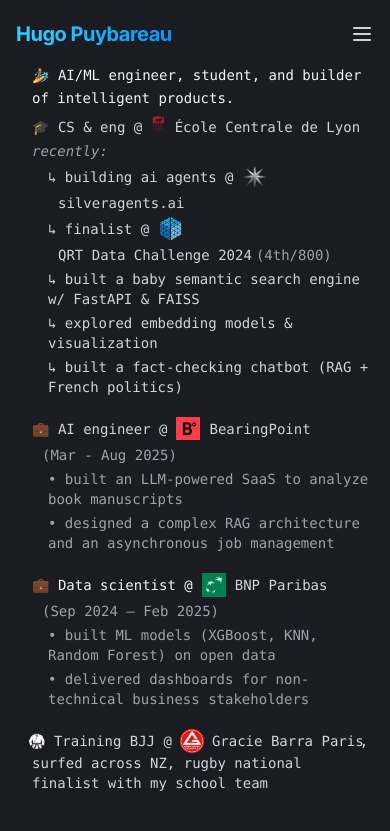
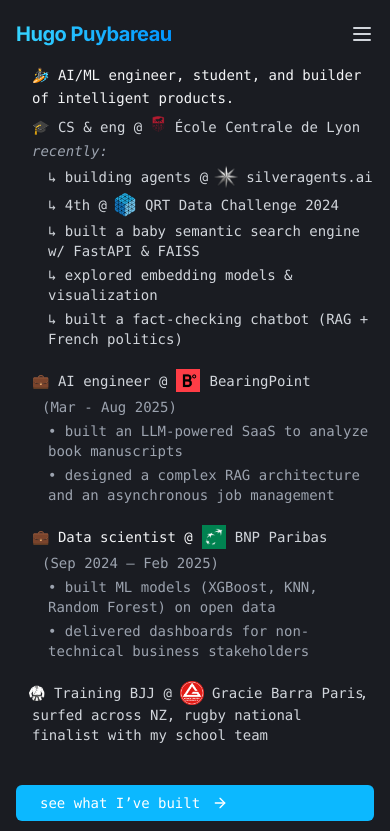
Before and after one commit to hugopuybareau/portfolio, a React (Vite) app: page / in a window 390 px wide. Shown: the top 831 px of the page. Built offline with nearby package versions, Linux system fonts and the light colour scheme.

Commit message:
style: phone wrapping

```diff
--- a/src/pages/HomePage.tsx
+++ b/src/pages/HomePage.tsx
@@ -66,15 +66,15 @@ const HomePage: React.FC = () => {
                         label: (
                             <>
                                 <span className="inline-flex items-center gap-1 flex-wrap">
-                                    ↳ building ai agents @
+                                    ↳ building agents @
                                     <img
                                         src={silveragentsLogo}
                                         alt="Silver Agents Logo"
-                                        className="w-6 h-6 object-contain relative left-[5px]"
+                                        className="w-6 h-6 object-contain relative left-[2px]"
                                     />
                                     <a
                                         href="https://www.linkedin.com/company/silveragents/"
-                                        className="relative left-[10px] text-gray-300 hover:text-ocean-400 transition duration-200 before:absolute before:bottom-0 before:left-0 before:h-[2px] before:w-0 before:bg-gradient-to-r from-ocean-400 to-ocean-600 hover:before:w-full before:transition-all before:duration-300"
+                                        className="relative left-[6px] text-gray-300 hover:text-ocean-400 transition duration-200 before:absolute before:bottom-0 before:left-0 before:h-[2px] before:w-0 before:bg-gradient-to-r from-ocean-400 to-ocean-600 hover:before:w-full before:transition-all before:duration-300"
                                         rel="noopener noreferrer"
                                         target="_blank"
                                     >
@@ -89,21 +89,20 @@ const HomePage: React.FC = () => {
                         label: (
                             <>
                                 <span className="inline-flex items-center gap-1 flex-wrap">
-                                    ↳ finalist @
+                                    ↳ 4th @
                                     <img
                                         src={QRTLogo}
                                         alt="QRT Logo"
-                                        className="w-6 h-6 object-contain relative left-[5px]"
+                                        className="w-6 h-6 object-contain relative left-[2px]"
                                     />
                                     <a
                                         href="https://challengedata.ens.fr/challenges/143"
-                                        className="relative left-[10px] text-gray-300 hover:text-ocean-400 transition duration-200 before:absolute before:bottom-0 before:left-0 before:h-[2px] before:w-0 before:bg-gradient-to-r from-ocean-400 to-ocean-600 hover:before:w-full before:transition-all before:duration-300"
+                                        className="relative left-[6px] text-gray-300 hover:text-ocean-400 transition duration-200 before:absolute before:bottom-0 before:left-0 before:h-[2px] before:w-0 before:bg-gradient-to-r from-ocean-400 to-ocean-600 hover:before:w-full before:transition-all before:duration-300"
                                         rel="noopener noreferrer"
                                         target="_blank"
                                     >
                                         QRT Data Challenge 2024
                                     </a>{" "}
-                                    <span className="text-gray-400 relative left-[10px]">(4th/800)</span>
                                 </span>
 
                             </>
```
